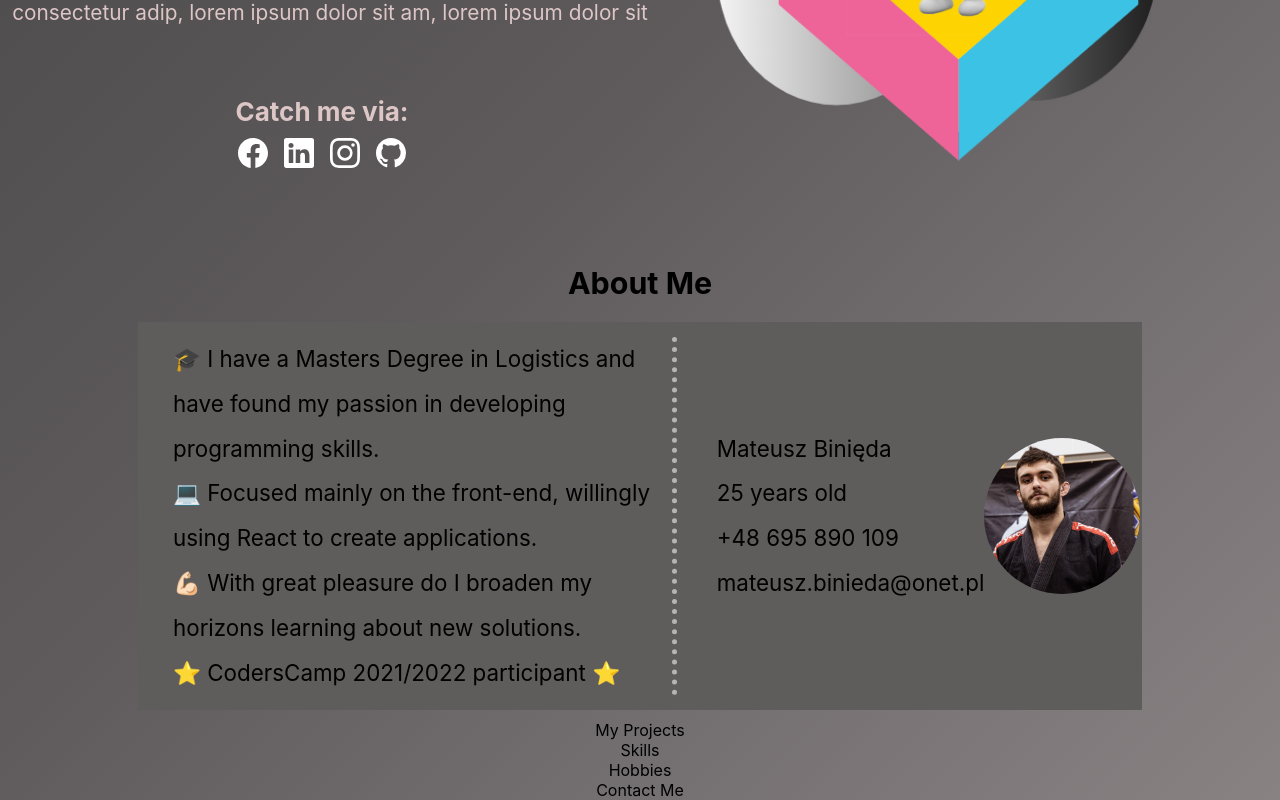
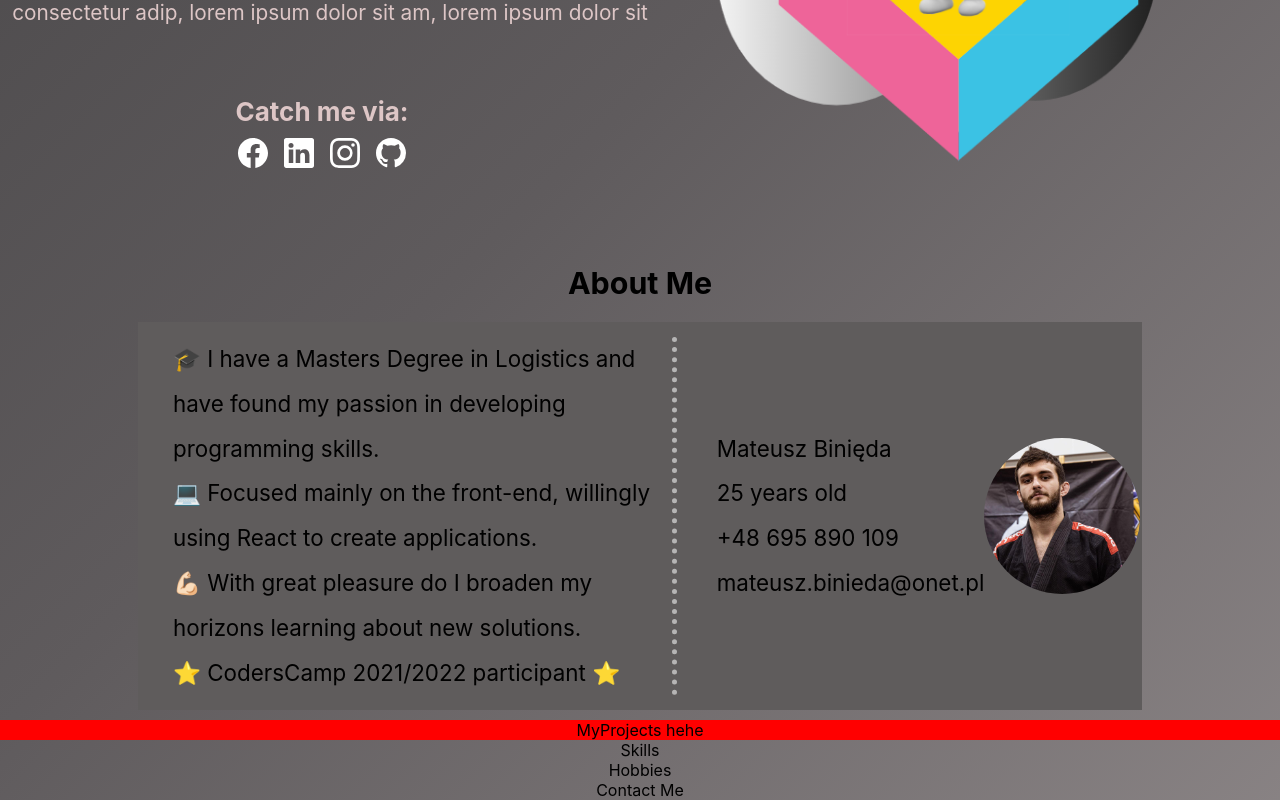
Before and after one commit to Arssin/Portfolio-Mateusz-Binieda, a React (Create React App) app: page / in a window 1280 px wide. Shown: the part 642-1442 px from the top of the page. Built offline with nearby package versions, Linux system fonts and the light colour scheme.

Commit message:
add my projects

```diff
--- a/src/Components/HomeBody/HomeBody.js
+++ b/src/Components/HomeBody/HomeBody.js
@@ -1,6 +1,7 @@
 import styles from '../HomeBody/Homebody.module.scss';
 import { Aboutme } from './AboutMe/Aboutme';
 import { Start } from '../HomeBody/Start/Start';
+import { MyProjects } from '../HomeBody/MyProjects/MyProjects';
 
 export function HomeBody() {
   return (
@@ -11,7 +12,7 @@ export function HomeBody() {
       </div>
       <Start id="home" />
       <Aboutme id="about" />
-      <section id="my projects">My Projects</section>
+      <MyProjects id="my projects" />
       <section id="skills">Skills</section>
       <section id="hobbies">Hobbies</section>
       <section id="contact me">Contact Me</section>
--- a/src/Components/HomeBody/MyProjects/MyProjects.js
+++ b/src/Components/HomeBody/MyProjects/MyProjects.js
@@ -0,0 +1,5 @@
+import styles from '../../HomeBody/MyProjects/MyProjects.module.scss';
+
+export const MyProjects = () => {
+  return <section className={styles.container}>MyProjects hehe</section>;
+};
--- a/src/Components/HomeBody/MyProjects/MyProjects.module.scss
+++ b/src/Components/HomeBody/MyProjects/MyProjects.module.scss
@@ -0,0 +1,3 @@
+.container {
+  background-color: red;
+}
```
